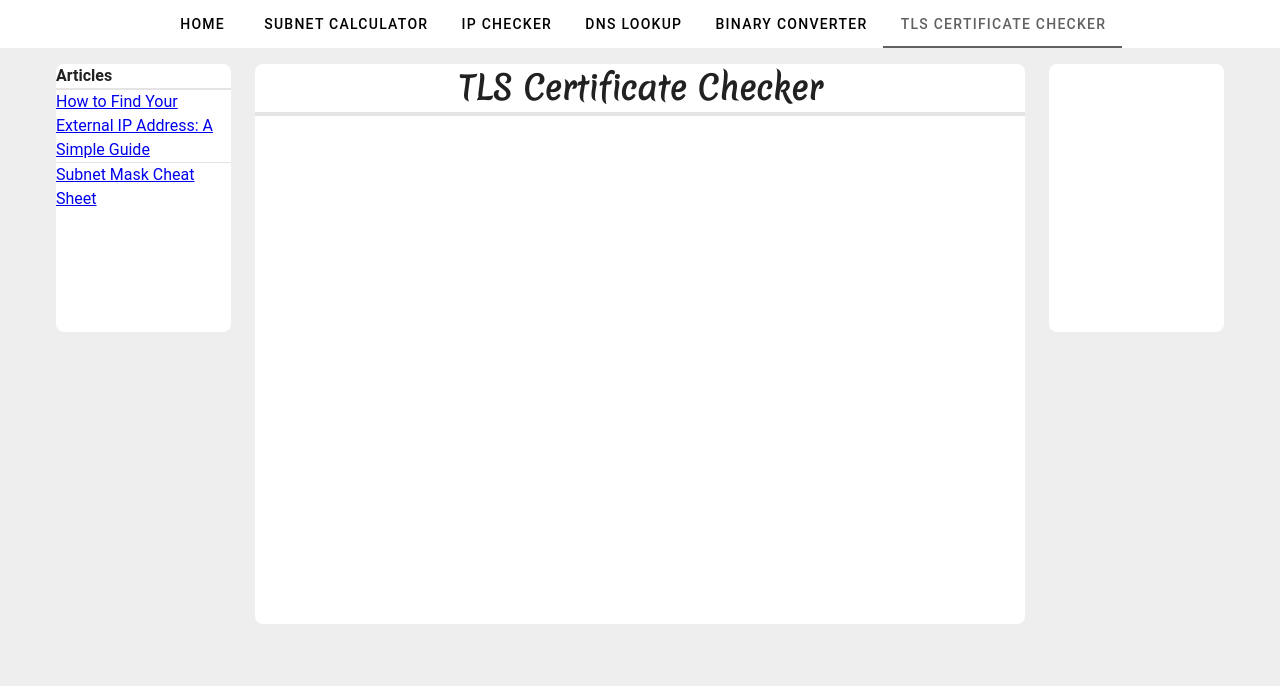
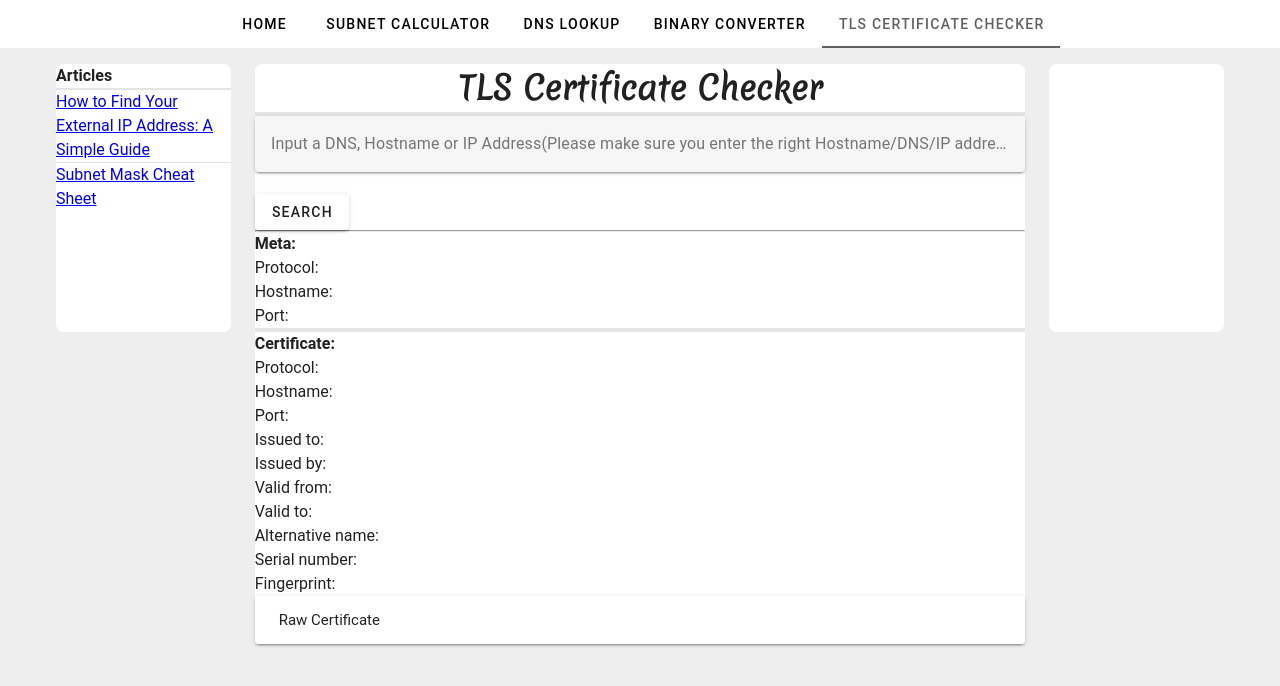
Before and after one commit to AdrianC167/vue-project, a Vue app: page /TLS in a window 1280 px wide. Shown: the top 686 px of the page. Built offline with nearby package versions, Linux system fonts and the light colour scheme.

Commit message:
finished 80% of website and added api for 3 websites

```diff
--- a/src/App.vue
+++ b/src/App.vue
@@ -30,7 +30,6 @@ import {ref} from "vue"
       >
       <v-tab to="/">Home</v-tab>
       <v-tab to="/subnet">Subnet Calculator</v-tab>
-      <v-tab to="/IP-checker">IP Checker</v-tab>
       <v-tab to="/DNS-Lookup">DNS Lookup</v-tab>
       <v-tab to="/Binary-converter">Binary Converter</v-tab>
       <v-tab to="/TLS">TLS Certificate Checker</v-tab>
--- a/src/router.js
+++ b/src/router.js
@@ -8,7 +8,6 @@ import * as directives from 'vuetify/directives'
 import {createRouter, createWebHistory} from "vue-router"
 import Home from './views/Home.vue'
 import Subnet from './views/subnet.vue'
-import IP from './views/IP.vue'
 import DNS from './views/DNS.vue'
 import Binary from './views/Binary.vue'
 import TLS from './views/TLS.vue'
@@ -24,7 +23,6 @@ const router = createRouter({
     routes:[
        {path: '/', name: 'HomePage', component: Home},
        {path: '/subnet', name: 'SubnetPage', component: Subnet},
-       {path: '/IP-checker', name: 'IPPage', component: IP},
        {path: '/DNS-Lookup', name: 'DNSPage', component: DNS},
        {path: '/Binary-converter', name: 'BinaryConverterPage', component: Binary},
        {path: '/TLS', name: 'TLSCertPage', component: TLS},
--- a/src/views/Binary.vue
+++ b/src/views/Binary.vue
@@ -24,7 +24,7 @@ async function convertBinary() {
 <v-text-field label="Input a binary value" variant="solo-filled" id="input" v-model="number"></v-text-field>
 <v-btn @click="convertBinary">Convert</v-btn>
 <hr>
-<div>{{ output.converted }}</div>
+<div>Binary Value: {{ output.converted }}</div>
 
 </template>
 
--- a/src/views/DNS.vue
+++ b/src/views/DNS.vue
@@ -1,4 +1,16 @@
-<script>
+<script setup>
+
+import {ref} from "vue"
+
+let output = ref()
+let name =  ref("")
+
+
+async function dnsLook() {
+    let result = await fetch("https://networkcalc.com/api/dns/lookup/" + name.value)
+    output.value = await result.json()
+}
+
 
 </script>
 
@@ -7,6 +19,10 @@
         <h1>DNS Lookup</h1>
     </div>
     <v-divider :thickness="4"></v-divider>
+    <v-text-field label="Input a DNS, Hostname or IP Address(Please make sure you enter the right Hostname/DNS/IP address)" variant="solo-filled" id="input" v-model="name"></v-text-field>
+    <v-btn @click="dnsLook">Search</v-btn>
+    <hr>
+    <div>{{ output }}</div>
 
 </template>
 
--- a/src/views/IP.vue
+++ /dev/null
@@ -1,49 +0,0 @@
-<script setup>
-import {ref} from "vue"
-
-let output = ref("255.255.255.255")
-let number =  ref("")
-
-
-async function ipLook() {
-    let result = await fetch("https://networkcalc.com/api/ip/" + number.value)
-    output.value = await result.json()
-}
-
-
-</script>
-
-<template>
-    <div class="IP">
-        <h1>IP Checker</h1>
-    </div>
-    <v-divider :thickness="4"></v-divider>
-
-<v-text-field label="Input a binary value" variant="solo-filled" id="input" v-model="number"></v-text-field>
-<v-btn @click="ipLook">Convert</v-btn>
-<hr>
-<div>{{ output.address.cidr_notation }}</div>
-<div>{{ output.address.subnet_bits }}</div>
-<div>{{ output.address.subnet_mask}}</div>
-<div>{{ output.address.wildcard_mask }}</div>
-<div>{{ output.address.network_address }}</div>
-<div>{{ output.address.broadcast_address}}</div>
-<div>{{ output.address.assignable_hosts }}</div>
-<div>{{ output.address.first_assignable_host}}</div>
-<div>{{ output.address.last_assignable_host}}</div>
-
-</template>
-
-
-<style>
-@import url('https://fonts.googleapis.com/css2?family=Merienda:wght@300&display=swap');
-
-.IP {
-    font-family: 'Merienda', cursive;
-    text-align: center;
-
-}
-
-
-
-</style>
--- a/src/views/TLS.vue
+++ b/src/views/TLS.vue
@@ -1,4 +1,15 @@
-<script>
+<script setup>
+import {ref} from "vue"
+
+let output = ref()
+let name =  ref("")
+
+
+async function dnsLook() {
+    let result = await fetch("https://networkcalc.com/api/security/certificate/" + name.value)
+    output.value = await result.json()
+}
+
 
 </script>
 
@@ -7,6 +18,30 @@
         <h1>TLS Certificate Checker</h1>
     </div>
     <v-divider :thickness="4"></v-divider>
+    <v-text-field label="Input a DNS, Hostname or IP Address(Please make sure you enter the right Hostname/DNS/IP address)" variant="solo-filled" id="input" v-model="name"></v-text-field>
+    <v-btn @click="dnsLook">Search</v-btn>
+    <hr>
+    <h4>Meta:</h4>
+    <div>Protocol: {{ output?.meta?.protocol }}</div>
+    <div>Hostname: {{ output?.meta?.hostname }}</div>
+    <div>Port: {{ output?.meta?.port }}</div>
+    <v-divider :thickness="4"></v-divider>
+    <h4>Certificate:</h4>
+    <div>Protocol: {{ output?.certificate?.protocol }}</div>
+    <div>Hostname: {{ output?.certificate?.hostname }}</div>
+    <div>Port: {{ output?.certificate?.port }}</div>
+    <div>Issued to: {{ output?.certificate?.issued_to }}</div>
+    <div>Issued by: {{ output?.certificate?.issued_by }}</div>
+    <div>Valid from: {{ output?.certificate?.valid_from }}</div>
+    <div>Valid to: {{ output?.certificate?.valid_to }}</div>
+    <div>Alternative name: {{ output?.certificate?.alternates_names }}</div>
+    <div>Serial number: {{ output?.certificate?.serial_number }}</div>
+    <div>Fingerprint: {{ output?.certificate?.fingerprint }}</div>
+    <v-expansion-panels>
+    <v-expansion-panel  title="Raw Certificate" :text="output?.certificate?.raw">
+    </v-expansion-panel>
+    </v-expansion-panels>
+
 
 </template>
 
--- a/src/views/subnet.vue
+++ b/src/views/subnet.vue
@@ -1,8 +1,36 @@
+<script setup>
+import {ref} from "vue"
+
+let output = ref()
+let number =  ref("")
+
+
+async function ipLook() {
+    let result = await fetch("https://networkcalc.com/api/ip/" + number.value)
+    output.value = await result.json()
+}
+
+
+</script>
+
 <template>
-    <div class="Subnet">
+    <div class="IP">
         <h1>Subnet Calculator</h1>
     </div>
     <v-divider :thickness="4"></v-divider>
+
+<v-text-field label="Input a proper ip value(otherwise no value will show)" variant="solo-filled" id="input" v-model="number"></v-text-field>
+<v-btn @click="ipLook">Calculate</v-btn>
+<hr>
+<div>cidr notation: {{ output?.address.cidr_notation }}</div>
+<div>subnet bits: {{ output?.address.subnet_bits }}</div>
+<div>subnet mask: {{ output?.address.subnet_mask}}</div>
+<div>wildcard mask: {{ output?.address.wildcard_mask }}</div>
+<div>network address: {{ output?.address.network_address }}</div>
+<div>broadcast address: {{ output?.address.broadcast_address}}</div>
+<div>assignable hosts: {{ output?.address.assignable_hosts }}</div>
+<div>first assignable host: {{ output?.address.first_assignable_host}}</div>
+<div>last assignable host: {{ output?.address.last_assignable_host}}</div>
 
 </template>
 
@@ -10,11 +38,12 @@
 <style>
 @import url('https://fonts.googleapis.com/css2?family=Merienda:wght@300&display=swap');
 
-.Subnet {
+.IP {
     font-family: 'Merienda', cursive;
     text-align: center;
 
 }
 
 
+
 </style>
```
